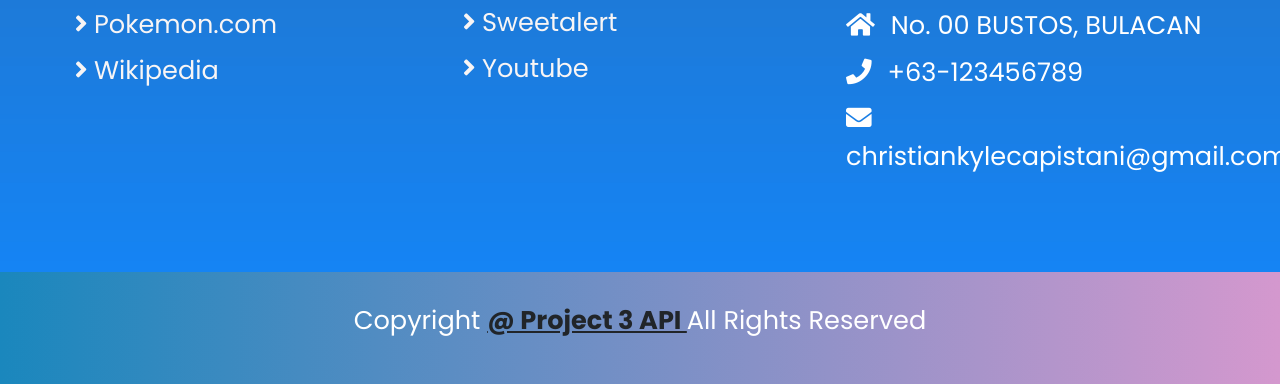
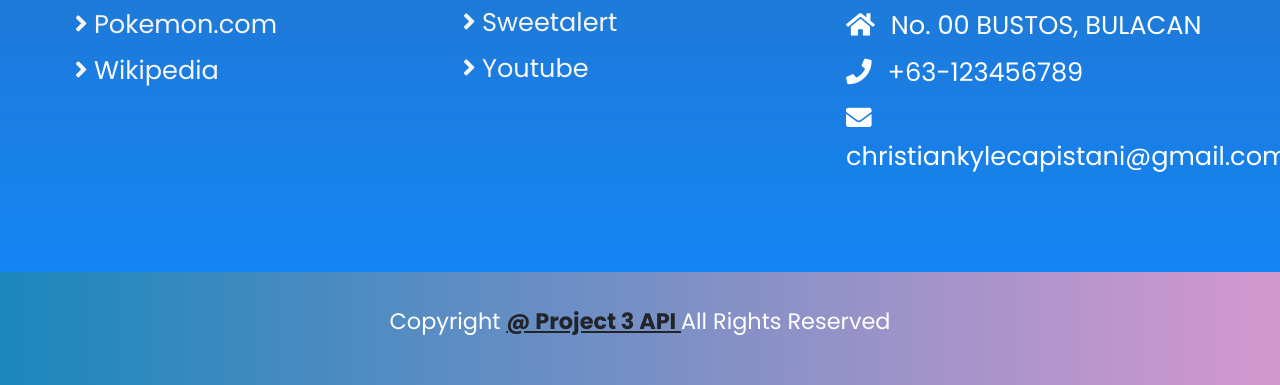
Before and after one commit to Ichaanc/project_3final, a plain HTML site: page index.html in a window 1280 px wide. Shown: the part 1665-2050 px from the top of the page. Drawn offline with nearby package versions, Linux system fonts and the light colour scheme; a web font is replaced by a local one.

```diff
--- a/index.html
+++ b/index.html
@@ -315,8 +315,9 @@
     </div>
   </div>
   <div class="container-fluid copyright-section">
-    <p class="">Copyright <a  href="https://project3api-self.vercel.app/"
-      target="_blank" class="text-dark">@ Project 3 API </a> All Rights Reserved</p>
+    <p><small>Copyright <a  href="https://project3api-self.vercel.app/"
+      target="_blank" class="text-dark">@ Project 3 API </a>  All Rights Reserved</small></p>
+
   </div>
 </section>
 
```
